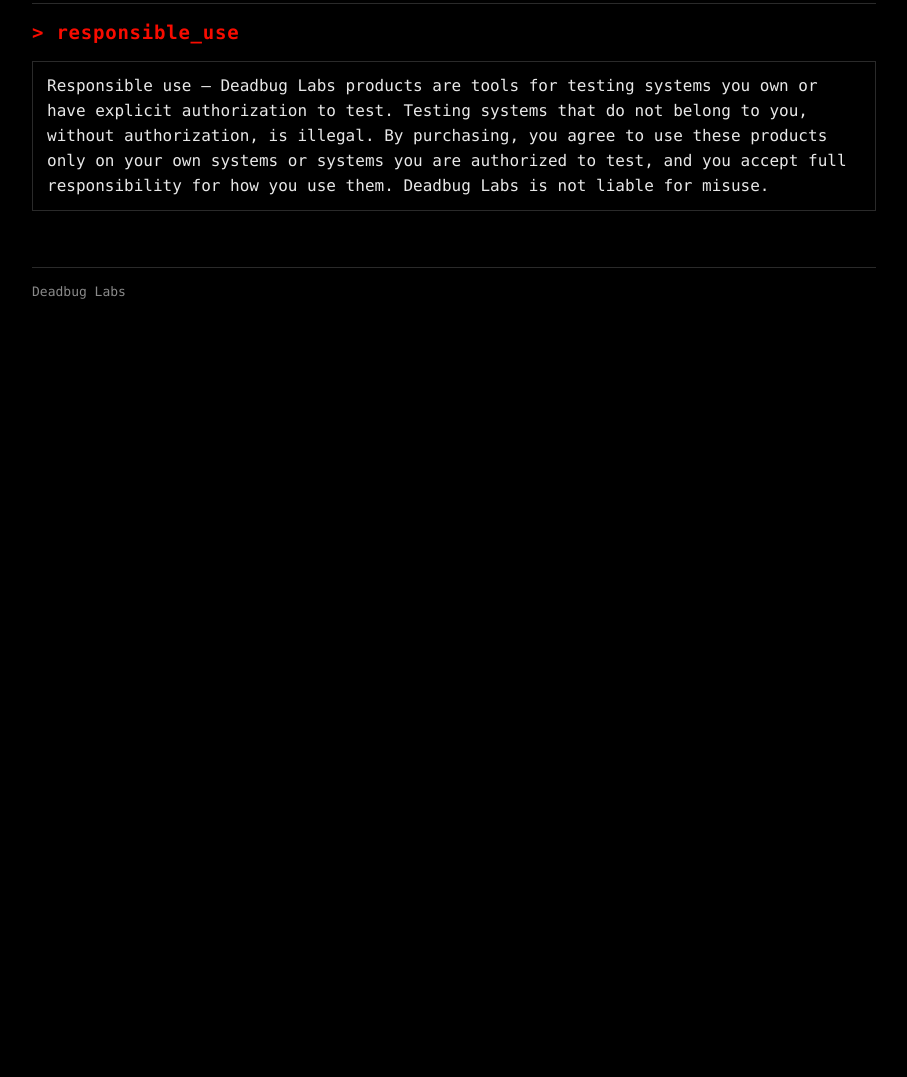
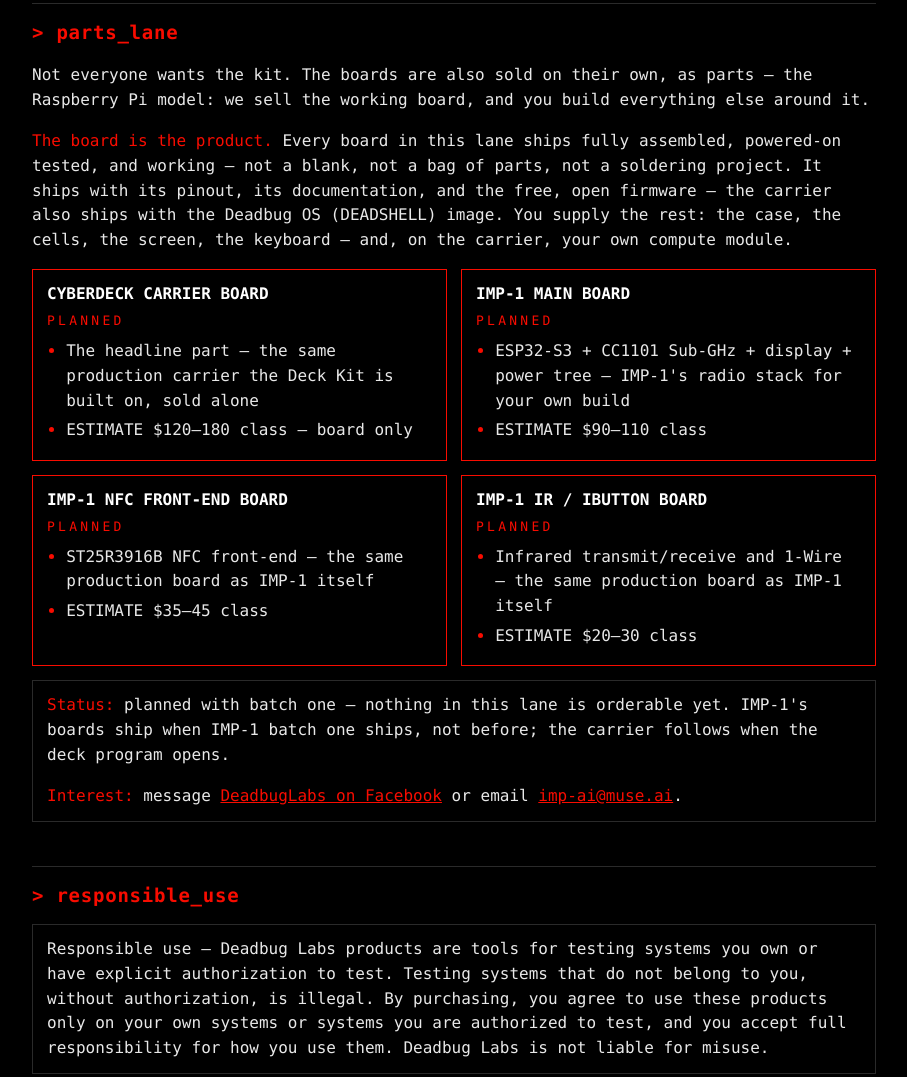
Before and after one commit to deadbuglabs/deadbuglabs.github.io, a plain HTML site: page build.html in a window 1280 px wide. Shown: the part 3955-5032 px from the top of the page, without its empty margins (186-1093 px from the left). Before the commit the page ends 4322 px from the top, so only its background shows below. Drawn offline with Linux system fonts and the light colour scheme.

Commit message:
Cyberdeck parts lane (Lane C): build.html gains a parts-lane section — assembled, powered-on tested boards sold individually (carrier ESTIMATE $120-180 class, IMP-1 main $90-110, NFC front-end $35-45, IR/iButton $20-30), buyer supplies case/cells/screen/keyboard, planned with batch one, not orderable yet; IMP-AI widget build intent carries the parts lane on all pages

```diff
--- a/build.html
+++ b/build.html
@@ -396,6 +396,69 @@
   </section>
 
   <section>
+    <h2>&gt; parts_lane</h2>
+    <p>Not everyone wants the kit. The boards are also sold on their
+    own, as parts — the Raspberry Pi model: we sell the working
+    board, and you build everything else around it.</p>
+    <p><span class="ok">The board is the product.</span> Every board
+    in this lane ships fully assembled, powered-on tested, and
+    working — not a blank, not a bag of parts, not a soldering
+    project. It ships with its pinout, its documentation, and the
+    free, open firmware — the carrier also ships with the Deadbug
+    OS (DEADSHELL) image. You supply the rest: the case, the cells,
+    the screen, the keyboard — and, on the carrier, your own
+    compute module.</p>
+    <div class="slots">
+      <div class="slot">
+        <h3>CYBERDECK CARRIER BOARD</h3>
+        <div class="open">PLANNED</div>
+        <ul>
+          <li>The headline part — the same production carrier the
+          Deck Kit is built on, sold alone</li>
+          <li>ESTIMATE $120–180 class — board only</li>
+        </ul>
+      </div>
+      <div class="slot">
+        <h3>IMP-1 MAIN BOARD</h3>
+        <div class="open">PLANNED</div>
+        <ul>
+          <li>ESP32-S3 + CC1101 Sub-GHz + display + power tree —
+          IMP-1's radio stack for your own build</li>
+          <li>ESTIMATE $90–110 class</li>
+        </ul>
+      </div>
+      <div class="slot">
+        <h3>IMP-1 NFC FRONT-END BOARD</h3>
+        <div class="open">PLANNED</div>
+        <ul>
+          <li>ST25R3916B NFC front-end — the same production board
+          as IMP-1 itself</li>
+          <li>ESTIMATE $35–45 class</li>
+        </ul>
+      </div>
+      <div class="slot">
+        <h3>IMP-1 IR / IBUTTON BOARD</h3>
+        <div class="open">PLANNED</div>
+        <ul>
+          <li>Infrared transmit/receive and 1-Wire — the same
+          production board as IMP-1 itself</li>
+          <li>ESTIMATE $20–30 class</li>
+        </ul>
+      </div>
+    </div>
+    <div class="stat" style="margin-top:14px">
+      <p style="margin-top:0"><span class="ok">Status:</span> planned
+      with batch one — nothing in this lane is orderable yet.
+      IMP-1's boards ship when IMP-1 batch one ships, not before;
+      the carrier follows when the deck program opens.</p>
+      <p style="margin-bottom:0"><span class="ok">Interest:</span>
+      message <a href="https://www.facebook.com/profile.php?id=61591927232914">DeadbugLabs
+      on Facebook</a> or email
+      <a href="mailto:imp-ai@muse.ai">imp-ai@muse.ai</a>.</p>
+    </div>
+  </section>
+
+  <section>
     <h2>&gt; responsible_use</h2>
     <div class="stat">
       <p style="margin:0">Responsible use — Deadbug Labs products are
@@ -572,8 +635,8 @@ function imp1ComposeRequest(s){
       reply:"Deadbug Labs is the maker. IMP-AI is its assistant and the contact face — that is the whole answer. Questions go through " + FBL + "." },
     { keys:["spectre","paranormal","haunted","haunting","spirit box","rem pod","emf meter","ghost hunting","ghost camera","ghost gear","ghost equipment","investigation gear"],
       reply:"SPECTRE \u2014 the Deadbug Labs line for paranormal investigation. IN DESIGN \u2014 concept stage, not orderable.\nThree pieces, one timestamped log: SPECTRE-1, a multi-sensor hub (3-axis magnetometer, calibrated AC EMF in milligauss, an AM/FM/SW sweep receiver with speaker, temperature / humidity / pressure, vibration, motion) logging every channel to microSD; SPECTRE PODs \u2014 wireless proximity pods that report every trigger into the hub log; and SPECTRE CAM, a full-spectrum night camera whose shape-detection flags save the actual frame.\nThe honest part, stated plainly: this equipment does not detect ghosts. It measures magnetic fields, RF and environment, and records evidence \u2014 interpretation belongs to the investigator.\nEstimates only: hub $120\u2013150 class, pods $40\u201360 each, CAM $150\u2013200 class. The line: <a href=\"spectre.html\">spectre page</a>. Interest list: " + FBL + " or email imp-ai@muse.ai." },
-    { keys:["build yours","build your own","custom","configure","configurator","case colour","case color","case options","options"],
-      reply:"BUILD YOURS \u2014 spec your own IMP-1 on the <a href=\"build.html\">build yours page</a>.\nCase: sponsor-printed enclosure in Stealth Black, IMP Red, or Ghost Clear (final colours confirmed at batch open \u2014 the print sponsor\'s filament decides), no case, or a custom case to discuss \u2014 quoted only if a sponsor printer can produce it.\nThe core is fixed: ESP32-S3-WROOM-1, ST25R3916B NFC, CC1101 Sub-GHz, Waveshare 1.47in 172x320 display. Your picks: SPI flash (W25Q64 or MX25L6406E), Sub-GHz band (915 fitted standard; 868 / 433 built to order \u2014 315 is IMP-2 only), and on the assembled tier, cells and firmware, plus extras.\nThe page composes your request as text \u2014 send it via Facebook or email to get on the list — then pay in full to set your queue place: first paid, first built." },
+    { keys:["build yours","build your own","custom","configure","configurator","case colour","case color","case options","options","cyberdeck","carrier","carrier board","parts lane","individual boards","board only","raspberry pi"],
+      reply:"BUILD YOURS \u2014 spec your own IMP-1 on the <a href=\"build.html\">build yours page</a>.\nCase: sponsor-printed enclosure in Stealth Black, IMP Red, or Ghost Clear (final colours confirmed at batch open \u2014 the print sponsor\'s filament decides), no case, or a custom case to discuss \u2014 quoted only if a sponsor printer can produce it.\nThe core is fixed: ESP32-S3-WROOM-1, ST25R3916B NFC, CC1101 Sub-GHz, Waveshare 1.47in 172x320 display. Your picks: SPI flash (W25Q64 or MX25L6406E), Sub-GHz band (915 fitted standard; 868 / 433 built to order \u2014 315 is IMP-2 only), and on the assembled tier, cells and firmware, plus extras.\nThe page composes your request as text \u2014 send it via Facebook or email to get on the list — then pay in full to set your queue place: first paid, first built.\nPARTS LANE \u2014 the boards on their own, the Raspberry Pi model: fully assembled, powered-on tested, working boards sold individually \u2014 you supply the case, the cells, the screen, the keyboard. Cyberdeck carrier board ESTIMATE $120\u2013180 class; IMP-1 main board ESTIMATE $90\u2013110 class; NFC front-end board ESTIMATE $35\u201345 class; IR/iButton board ESTIMATE $20\u201330 class. Planned with batch one \u2014 not orderable yet. Interest: " + FBL + " or email imp-ai@muse.ai." },
     { keys:["waitlist","wait list","order","orders","order page","blank board","blank boards","bare board","board set","assembled","fully assembled"],
       reply:"Two choices — pay in full to reserve; the build queue is payment order, first paid first built:\n1) BLANK BOARD SET — the three bare PCBs (main, NFC front-end, IR/iButton), unpopulated. ESTIMATE $40 shipped US.\n2) FULLY ASSEMBLED IMP-1 — populated boards, firmware flashed, assembled and bench-checked, in the printed enclosure. ESTIMATE $180 shipped US.\nEstimates: if the final batch price comes in below the amount you paid, the difference is made up with free extras included in your shipment; if it comes in over the estimate, you can top up the difference or take a full refund — and a full refund any time before your build starts. Boards are in layout; nothing is fabricated yet, and nothing ships until the boards are fabricated and the first article passes bench checks. Join via the <a href=\"order.html\">orders page</a> or " + FBL + ".\nPayment is crypto (BTC or XMR), in full, to the addresses on the orders page.\nCustom order? It starts on the <a href=\"build.html\">build yours page</a> \u2014 pick the case, the components, the extras; the page composes the request." },
     { keys:["buy","can i buy","purchase","order one","price","cost","how much","for sale","preorder","pre order","shop","store"],
```
Also changed, not shown: apps.html (+2 -2 lines), index.html (+2 -2 lines), order.html (+2 -2 lines), spectre.html (+2 -2 lines).
